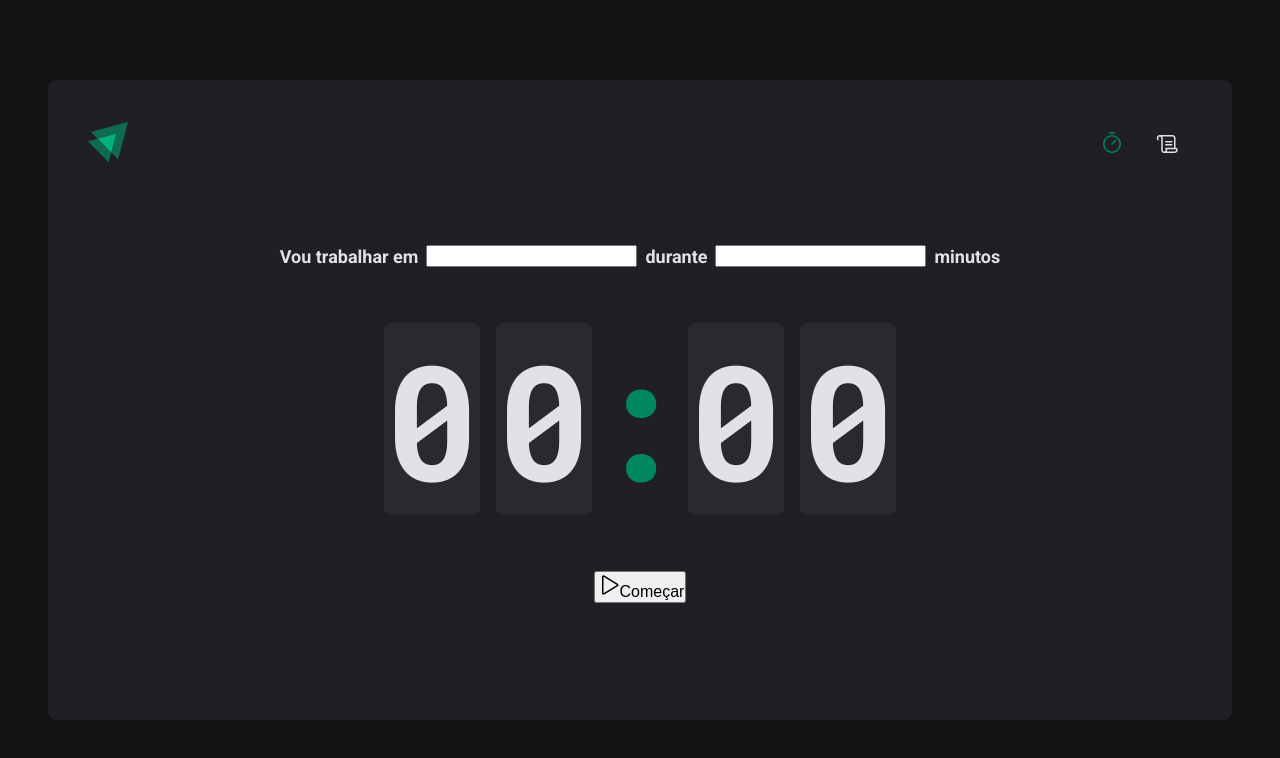
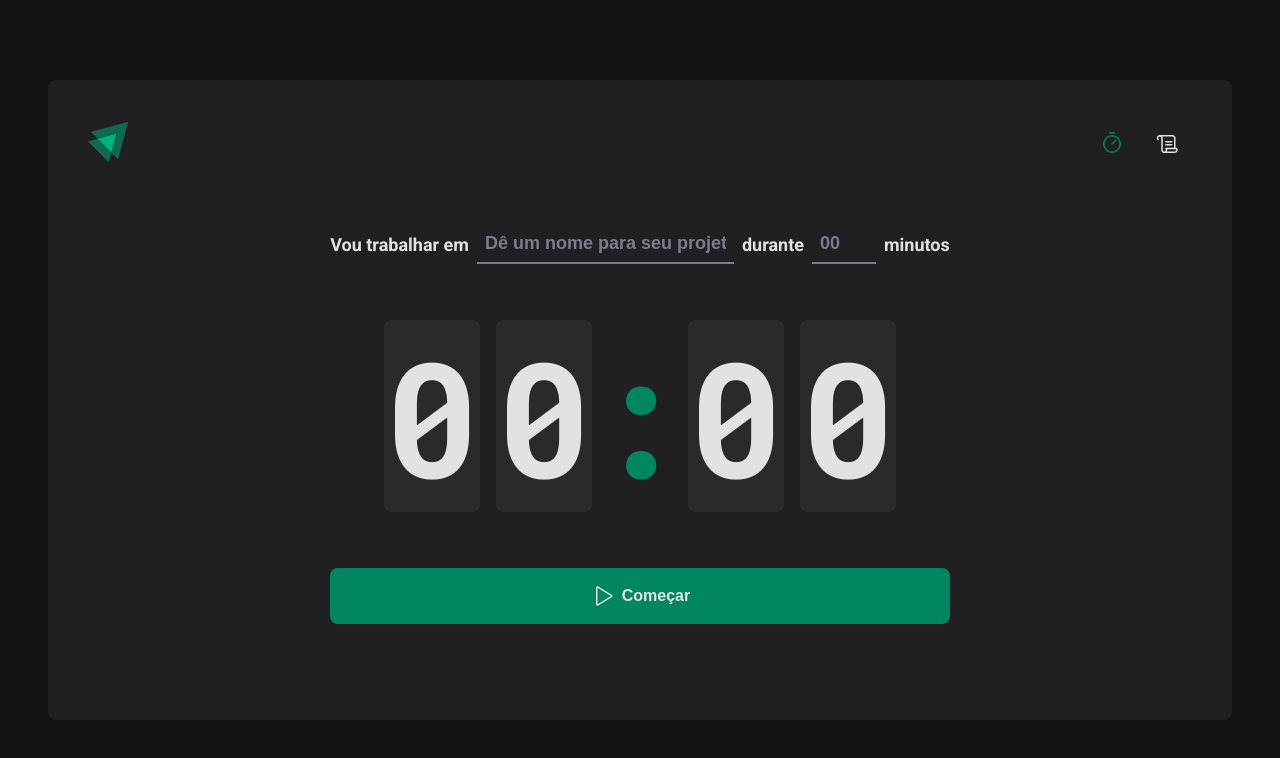
Before and after one commit to jrsoares/pomodoro-timer, a React (Vite) app: page / in a window 1280 px wide. Shown: the top 758 px of the page. Built offline with nearby package versions, Linux system fonts and the light colour scheme.

Commit message:
finished styling of the Home page

```diff
--- a/src/pages/Home/index.tsx
+++ b/src/pages/Home/index.tsx
@@ -1,19 +1,40 @@
-import { Play } from 'phosphor-react';
+import { Play } from "phosphor-react";
+
 import {
   CountDownContainer,
   FormContainer,
   HomeContainer,
   Separator,
-} from './styles';
+  MinutesAmountInput,
+  StartCountdownButton,
+  TaskInput,
+} from "./styles";
+
 export function Home() {
   return (
     <HomeContainer>
       <form>
         <FormContainer>
           <label htmlFor="task">Vou trabalhar em</label>
-          <input id="task" />
+          <TaskInput
+            id="task"
+            list="task-suggestions"
+            placeholder="Dê um nome para seu projeto"
+          />
+          <datalist id="task-suggestions">
+            <option value="Projeto 1" />
+            <option value="Projeto 2" />
+            <option value="Projeto 3" />
+          </datalist>
           <label htmlFor="minutesAmount">durante</label>
-          <input id="minutesAmount" />
+          <MinutesAmountInput
+            id="minutesAmount"
+            type="number"
+            placeholder="00"
+            step={5}
+            min={5}
+            max={60}
+          />
           <span>minutos</span>
         </FormContainer>
         <CountDownContainer>
@@ -23,10 +44,10 @@
           <span>0</span>
           <span>0</span>
         </CountDownContainer>
-        <button type="submit">
+        <StartCountdownButton type="submit">
           <Play size={24} />
           Começar
-        </button>
+        </StartCountdownButton>
       </form>
     </HomeContainer>
   );
--- a/src/pages/Home/styles.ts
+++ b/src/pages/Home/styles.ts
@@ -13,7 +13,7 @@
     align-items: center;
     gap: 3.5rem;
   }
-`
+`;
 
 export const FormContainer = styled.div`
   width: 100%;
@@ -21,22 +21,53 @@
   align-items: center;
   justify-content: center;
   gap: 0.5rem;
-  color: ${props => props.theme["gray-100"]};
+  color: ${(props) => props.theme["gray-100"]};
   font-size: 1.125rem;
   font-weight: bold;
   flex-wrap: wrap;
 `;
 
+const BaseInput = styled.input`
+  background: transparent;
+  height: 2.5rem;
+  border: 0;
+  border-bottom: 2px solid ${(props) => props.theme["gray-500"]};
+  font-weight: bold;
+  font-size: 1.125rem;
+  padding: 0 0.5rem;
+  color: ${(props) => props.theme["gray-100"]};
+
+  &:focus {
+    box-shadow: none;
+    border-color: ${(props) => props.theme["green-500"]};
+  }
+  &::placeholder {
+    color: ${(props) => props.theme["gray-500"]};
+  }
+`;
+
+export const TaskInput = styled(BaseInput)`
+  flex: 1;
+
+  &::-webkit-calendar-picker-indicator {
+    display: none !important;
+  }
+`;
+
+export const MinutesAmountInput = styled(BaseInput)`
+  width: 4rem;
+`;
+
 export const CountDownContainer = styled.div`
-  font-family: 'Roboto Mono', monospace;
+  font-family: "Roboto Mono", monospace;
   font-size: 10rem;
   line-height: 8rem;
-  color: ${props => props.theme["gray-100"]};
+  color: ${(props) => props.theme["gray-100"]};
   display: flex;
   gap: 1rem;
 
   span {
-    background: ${props => props.theme['gray-700']};
+    background: ${(props) => props.theme["gray-700"]};
     padding: 2rem 0;
     border-radius: 8px;
   }
@@ -44,9 +75,32 @@
 
 export const Separator = styled.div`
   padding: 2rem 0;
-  color: ${props => props.theme["green-500"]};
+  color: ${(props) => props.theme["green-500"]};
   width: 4rem;
   overflow: hidden;
   display: flex;
   justify-content: center;
 `;
+
+export const StartCountdownButton = styled.button`
+  width: 100%;
+  border: 0;
+  padding: 1rem;
+  border-radius: 8px;
+  display: flex;
+  align-items: center;
+  justify-content: center;
+  gap: 0.5rem;
+  font-weight: bold;
+  cursor: pointer;
+  background: ${(props) => props.theme["green-500"]};
+  color: ${(props) => props.theme["gray-100"]};
+
+  &:disabled {
+    opacity: 0.7;
+    cursor: not-allowed;
+  }
+  &:not(:disabled):hover {
+    background: ${(props) => props.theme["green-700"]};
+  }
+`;
```
